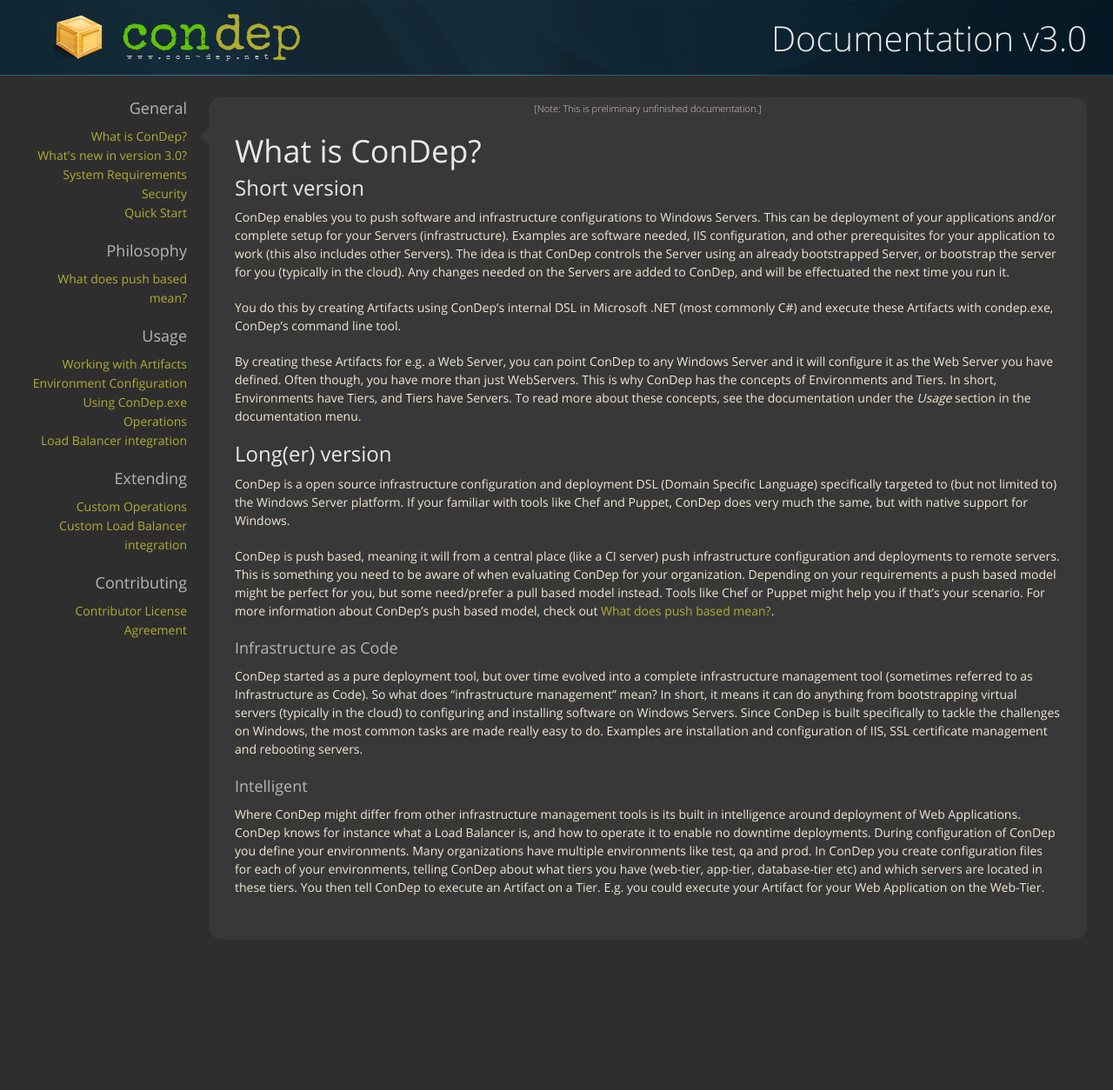
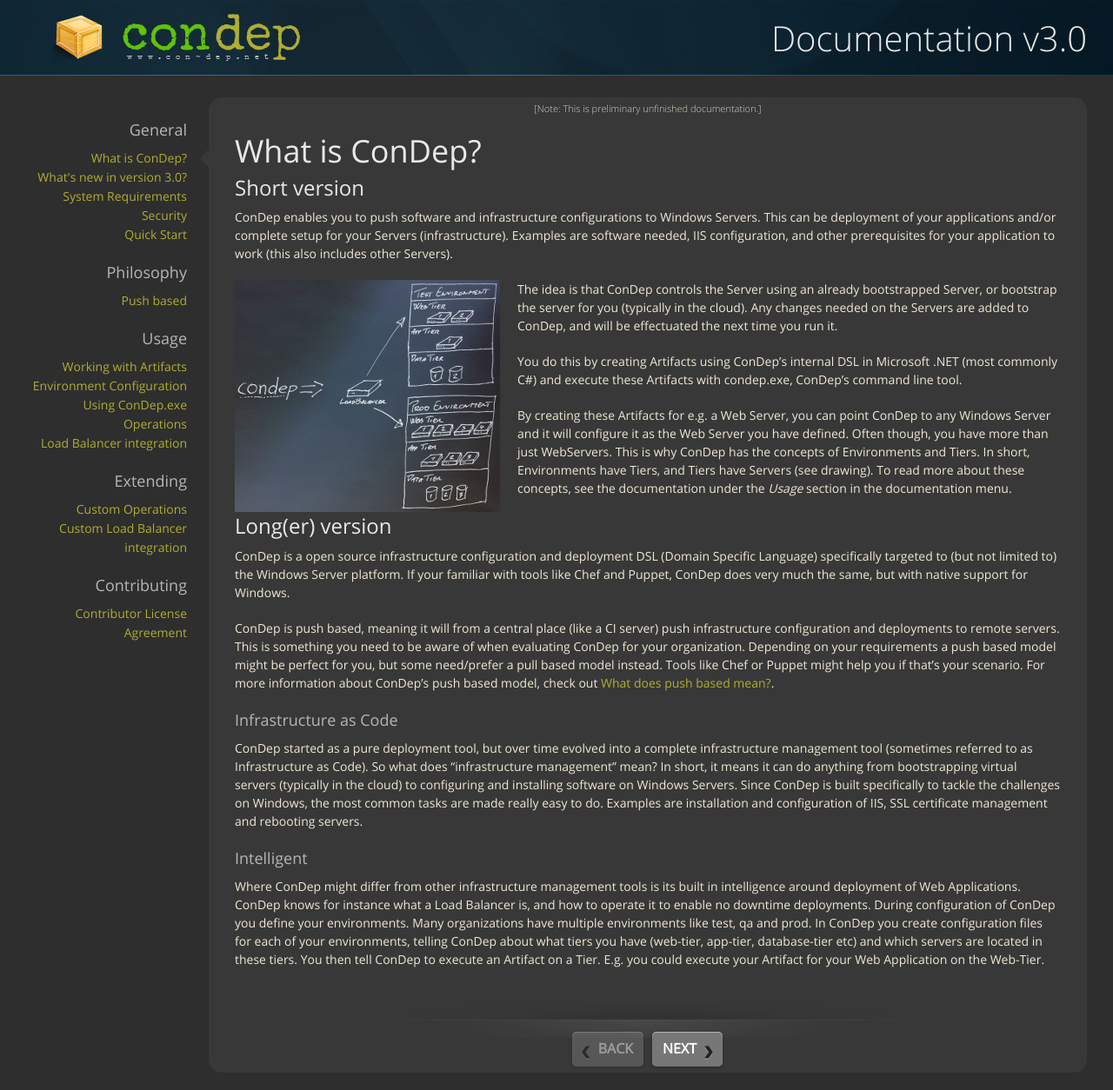
Before and after one commit to condep/condep.github.io, a Jekyll site: the page built from _docs/what-is-condep.md, in a window 1280 px wide. Shown: the whole page at 87% size. Built offline with Jekyll 4.4.1, drawn with Linux system fonts in a browser that asks for light colours; nearby versions of some CDN libraries; before the commit the page ends 1101 px from its top, so only the background shows below that.

Commit message:
Added arch image

```diff
--- a/_docs/push-based.md
+++ b/_docs/push-based.md
@@ -1,6 +1,6 @@
 ---
 layout: page
-title: What does push based mean?
+title: Push based
 permalink: /docs/push-based/
 ---
 
--- a/_docs/what-is-condep.md
+++ b/_docs/what-is-condep.md
@@ -8,11 +9,13 @@
 ===============
 
 ##Short version
-ConDep enables you to push software and infrastructure configurations to Windows Servers. This can be deployment of your applications and/or complete setup for your Servers (infrastructure). Examples are software needed, IIS configuration, and other prerequisites for your application to work (this also includes other Servers). The idea is that ConDep controls the Server using an already bootstrapped Server, or bootstrap the server for you (typically in the cloud). Any changes needed on the Servers are added to ConDep, and will be effectuated the next time you run it.
+ConDep enables you to push software and infrastructure configurations to Windows Servers. This can be deployment of your applications and/or complete setup for your Servers (infrastructure). Examples are software needed, IIS configuration, and other prerequisites for your application to work (this also includes other Servers).
+
+![ConDep Architecture Image](../../images/condep_arch.png)The idea is that ConDep controls the Server using an already bootstrapped Server, or bootstrap the server for you (typically in the cloud). Any changes needed on the Servers are added to ConDep, and will be effectuated the next time you run it.
 
 You do this by creating Artifacts using ConDep's internal DSL in Microsoft .NET (most commonly C#) and execute these Artifacts with condep.exe, ConDep's command line tool.
 
-By creating these Artifacts for e.g. a Web Server, you can point ConDep to any Windows Server and it will configure it as the Web Server you have defined. Often though, you have more than just WebServers. This is why ConDep has the concepts of Environments and Tiers. In short, Environments have Tiers, and Tiers have Servers. To read more about these concepts, see the documentation under the _Usage_ section in the documentation menu.
+By creating these Artifacts for e.g. a Web Server, you can point ConDep to any Windows Server and it will configure it as the Web Server you have defined. Often though, you have more than just WebServers. This is why ConDep has the concepts of Environments and Tiers. In short, Environments have Tiers, and Tiers have Servers (see drawing). To read more about these concepts, see the documentation under the _Usage_ section in the documentation menu.
 
 ##Long(er) version
 ConDep is a open source infrastructure configuration and deployment DSL (Domain Specific Language) specifically targeted to (but not limited to) the Windows Server platform. If your familiar with tools like Chef and Puppet, ConDep does very much the same, but with native support for Windows.
--- /dev/null
+++ b/_includes/section_nav.html
@@ -0,0 +1,21 @@
+<div class="section-nav">
+  <div class="left align-right">
+    {% if page.prev_section != null %}
+      <a href="/docs/{{ page.prev_section }}/" class="prev">
+        Back
+      </a>
+    {% else %}
+      <span class="prev disabled">Back</span>
+    {% endif %}
+  </div>
+  <div class="right align-left">
+    {% if page.next_section != null %}
+      <a href="/docs/{{ page.next_section }}/" class="next">
+        Next
+      </a>
+    {% else %}
+      <span class="next disabled">Next</span>
+    {% endif %}
+  </div>
+  <div class="clear"></div>
+</div>
--- a/_layouts/page.html
+++ b/_layouts/page.html
@@ -38,6 +38,8 @@
       <section>
         <p class="preliminary">[Note: This is preliminary unfinished documentation.]</p>
 				{{ content }}
+        {% include section_nav.html %}
+        <div class="clear"></div>
       </section>
     </div>
     <!--[if !IE]><script>fixScale(document);</script><![endif]-->
--- a/stylesheets/styles.css
+++ b/stylesheets/styles.css
@@ -730,10 +730,8 @@
 
 
 #main {
-  width: 100%;
-  height: 100%;
-  clear: none;
-  display: inline-block;
+  clear: both;
+  display: block;
 }
 #navigation {
   margin-top: 20px;
@@ -834,6 +832,11 @@
   -webkit-border-radius: 15px;
   -moz-border-radius: 15px;
   border-radius: 15px;
+}
+
+section img {
+  float: left;
+  margin-right: 20px;
 }
 
 section .cla {
@@ -962,6 +965,39 @@
   float: right;
 }
 
+.section-nav { text-align: center; padding-top: 40px; position: relative; background: url(../images/doc-footer.png) top center no-repeat; margin: 40px -20px 10px; }
+
+.section-nav > div { width: 49.5%; }
+
+.section-nav a, .section-nav span { color: #fff; font-size: 16px; text-transform: uppercase; font-weight: 700; padding: 8px 12px 10px; -webkit-border-radius: 5px; -moz-border-radius: 5px; border-radius: 5px; /*border: 1px solid #333;*/ -webkit-box-shadow: 0 1px 3px rgba(0, 0, 0, 0.3), inset 0 1px 1px rgba(255, 255, 255, 0.5); -moz-box-shadow: 0 1px 3px rgba(0, 0, 0, 0.3), inset 0 1px 1px rgba(255, 255, 255, 0.5); box-shadow: 0 1px 3px rgba(0, 0, 0, 0.3), inset 0 1px 1px rgba(255, 255, 255, 0.5); background-color: #777; }
+
+.section-nav a:hover { color: #fff; background-color: #888; }
+
+.section-nav .next, .section-nav .prev { position: relative; }
+
+.section-nav .next:after, .section-nav .prev:before { font-size: 36px; color: #222; font-weight: 900; text-shadow: 0 1px 0 rgba(255, 255, 255, 0.4); position: absolute; top: -7px; }
+
+.section-nav .next:after { content: '\203A'; right: 10px; }
+
+.section-nav .prev:before { content: '\2039'; left: 10px; }
+
+.section-nav .prev, .section-nav .prev:hover { /*float: left;*/ padding-left: 30px; }
+
+.section-nav .next, .section-nav .next:hover { /*float: right;*/ padding-right: 30px; }
+
+.section-nav .disabled { opacity: .5; /*filter: alpha*/ cursor: default; }
+
+.clear { display: block; }
+
+.left { float: left; }
+
+.right { float: right; }
+
+.align-right { text-align: right; }
+
+.align-left { text-align: left; }
+
+
 /* Landscape */
 @media print, screen and (min-device-width : 320px) and (max-device-width : 568px) and (orientation : landscape) {
   #header {
```
Also changed, not shown: other parts of _docs/what-is-condep.md (+1 -0 lines), images/condep_arch.jpg (added), images/condep_arch.png (added), images/doc-footer.png (added).
